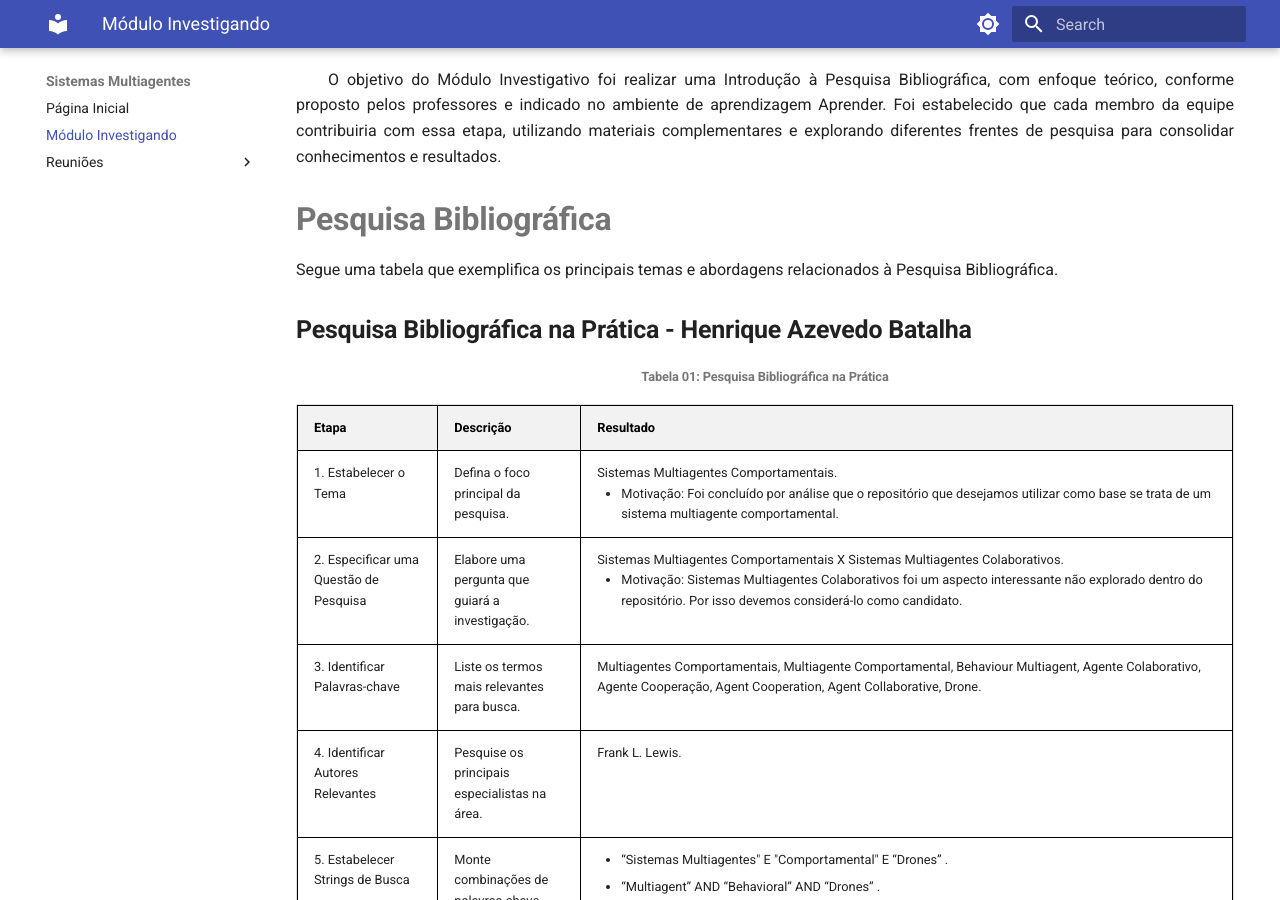
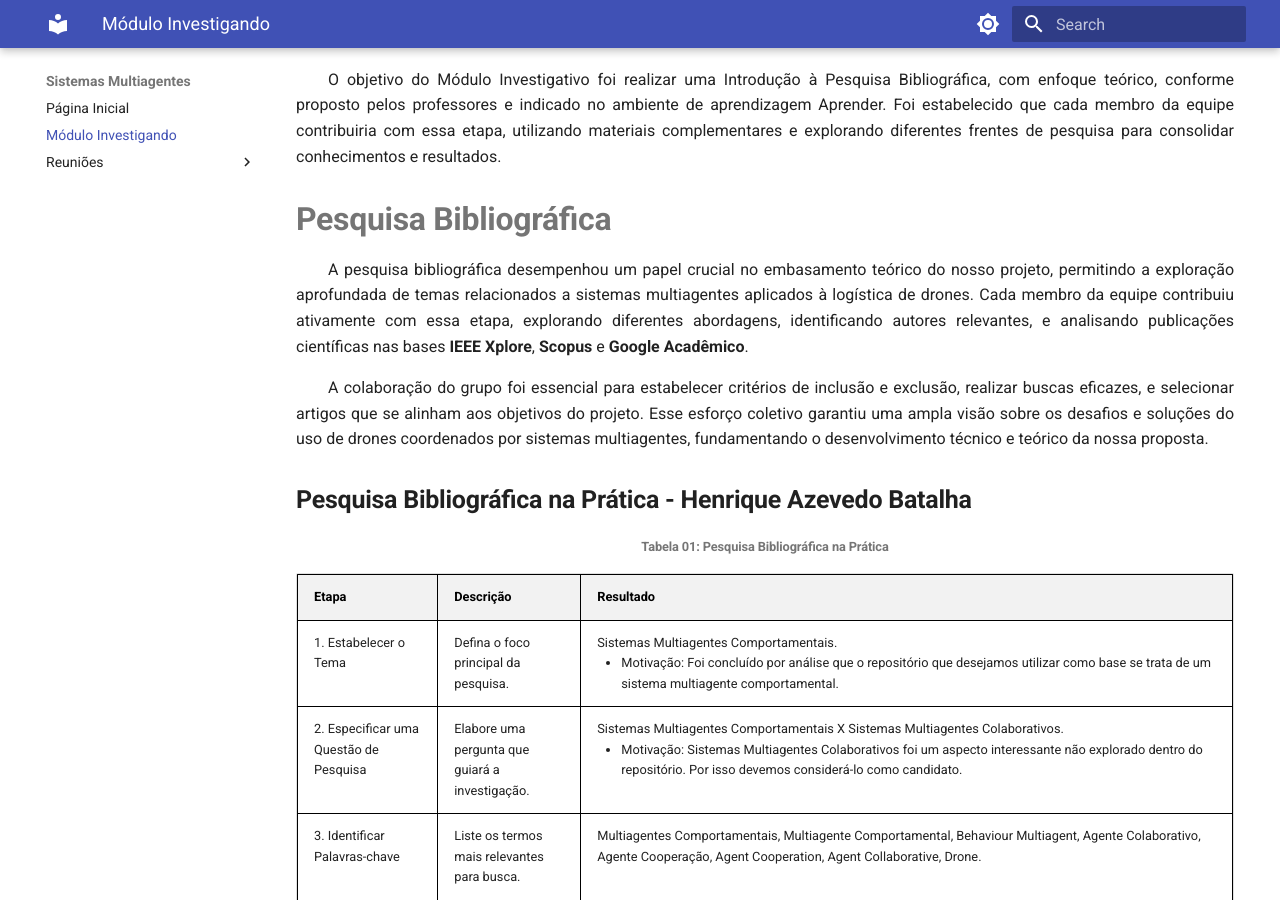
Before and after one commit to UnBSMA2024-2/2024.2_G2_SMA_ProjetoComportamentoCooperativo, an MkDocs documentation site: the page built from docs/modulo_investigando.md, in a window 1280 px wide and 900 px high, scrolled down 402 px. Built offline with MkDocs 1.6.1 and Material for MkDocs 9.7.7, drawn with Linux system fonts in a browser that asks for light colours; some of the changed text lies outside the part shown.

```diff
--- a/docs/modulo_investigando.md
+++ b/docs/modulo_investigando.md
@@ -57,10 +57,13 @@
     &emsp;&emsp;O objetivo do Módulo Investigativo foi realizar uma Introdução à Pesquisa Bibliográfica, com enfoque teórico, conforme proposto pelos professores e indicado no ambiente de aprendizagem Aprender. Foi estabelecido que cada membro da equipe contribuiria com essa etapa, utilizando materiais complementares e explorando diferentes frentes de pesquisa para consolidar conhecimentos e resultados.
   </p>
 
-  <h1 style="font-weight: bold; margin-top: 30px; margin-bottom: 10px;">Pesquisa Bibliográfica</h1>
-  <p align="justify">
-  Segue uma tabela que exemplifica os principais temas e abordagens relacionados à Pesquisa Bibliográfica.
-  </p>
+<h1 style="font-weight: bold; margin-top: 30px; margin-bottom: 10px;">Pesquisa Bibliográfica</h1>
+<p align="justify">
+    &emsp;&emsp;A pesquisa bibliográfica desempenhou um papel crucial no embasamento teórico do nosso projeto, permitindo a exploração aprofundada de temas relacionados a sistemas multiagentes aplicados à logística de drones. Cada membro da equipe contribuiu ativamente com essa etapa, explorando diferentes abordagens, identificando autores relevantes, e analisando publicações científicas nas bases <strong>IEEE Xplore</strong>, <strong>Scopus</strong> e <strong>Google Acadêmico</strong>.
+</p>
+<p align="justify">
+    &emsp;&emsp;A colaboração do grupo foi essencial para estabelecer critérios de inclusão e exclusão, realizar buscas eficazes, e selecionar artigos que se alinham aos objetivos do projeto. Esse esforço coletivo garantiu uma ampla visão sobre os desafios e soluções do uso de drones coordenados por sistemas multiagentes, fundamentando o desenvolvimento técnico e teórico da nossa proposta.
+</p>
 
 <h2 style="font-weight: bold; margin-top: 30px; margin-bottom: 20px;">Pesquisa Bibliográfica na Prática - Henrique Azevedo Batalha</h2>
 <p align="justify">
@@ -340,7 +343,7 @@
     e exploração futura desse tema específico, integrando as práticas e conceitos apresentados nos trabalhos analisados.
 </p>
 
-<h2 style="font-weight: bold; margin-top: 30px; margin-bottom: 20px;">Pesquisa Bibliográfica na Prática - Rodrigo Amaral</h2>
+<h2 style="font-weight: bold; margin-top: 30px; margin-bottom: 20px;">Pesquisa Bibliográfica na Prática - Rodrigo Ferreira do Amaral</h2>
 
 <p align="justify">
     &emsp;&emsp; A evolução da logística impulsionada por tecnologias emergentes tem possibilitado soluções inovadoras, como o uso de drones para entrega de produtos. Esse modelo é viabilizado por sistemas multiagentes (MASs) e por técnicas como Multi-Agent Path Finding (MAPF) e Multi-Agent Pickup and Delivery (MAPD), que coordenam rotas e tarefas em ambientes dinâmicos. Este estudo explora como essas abordagens podem ser aplicadas, destacando métodos de funcionamento e vantagens no contexto urbano.
@@ -432,13 +435,35 @@
         <tr>
           <td>13. Apresentar Referências Finais</td>
           <td>Compile e apresente as referências selecionadas.</td>
-          <td>
-              <p>SYCARA, K. P. Multiagent Systems . AI Magazine, [S. l.], v. 19, n. 2, p. 79, 1998. DOI: 10.1609/aimag.v19i2.1370. Disponível em: https://ojs.aaai.org/aimagazine/index.php/aimagazine/article/view/1370. Acesso em: 24 nov. 2024</p>
-              <p>SALZMAN, Oren; STERN, Roni. Research challenges and opportunities in multi-agent path finding and multi-agent pickup and delivery problems. In: Proceedings of the 19th International Conference on Autonomous Agents and MultiAgent Systems. 2020. p. 1711-1715.</p>
-              <p>MA, Hang et al. Lifelong multi-agent path finding for online pickup and delivery tasks. arXiv preprint arXiv:1705.10868, 2017.</p>
-              <p>LIU, Minghua et al. Task and path planning for multi-agent pickup and delivery. In: Proceedings of the International Joint Conference on Autonomous Agents and Multiagent Systems (AAMAS). 2019.</p>
-              <p>CHAVES, Áquila Neves. Proposta de modelo de veículos aéreos não tripulados (VANTs) cooperativos aplicados a operações de busca. 2013. Tese de Doutorado. Universidade de São Paulo.</p>
-          </td>
+    <td>
+        <ul>
+            <li>
+                <a href="https://ojs.aaai.org/aimagazine/index.php/aimagazine/article/view/1370" target="_blank">
+                    SYCARA, K. P. Multiagent Systems. AI Magazine, [S. l.], v. 19, n. 2, p. 79, 1998. DOI: 10.1609/aimag.v19i2.1370.
+                </a>
+            </li>
+            <li>
+                <a href="https://dl.acm.org/doi/10.5555/3398761.3399103" target="_blank">
+                    SALZMAN, Oren; STERN, Roni. Research challenges and opportunities in multi-agent path finding and multi-agent pickup and delivery problems. In: Proceedings of the 19th International Conference on Autonomous Agents and MultiAgent Systems. 2020. p. 1711-1715.
+                </a>
+            </li>
+            <li>
+                <a href="https://arxiv.org/abs/1705.10868" target="_blank">
+                    MA, Hang et al. Lifelong multi-agent path finding for online pickup and delivery tasks. arXiv preprint arXiv:1705.10868, 2017.
+                </a>
+            </li>
+            <li>
+                <a href="https://dl.acm.org/doi/10.5555/3331965.3331981" target="_blank">
+                    LIU, Minghua et al. Task and path planning for multi-agent pickup and delivery. In: Proceedings of the International Joint Conference on Autonomous Agents and Multiagent Systems (AAMAS). 2019.
+                </a>
+            </li>
+            <li>
+                <a href="https://www.teses.usp.br/teses/disponiveis/3/3140/tde-14032013-105330/" target="_blank">
+                    CHAVES, Áquila Neves. Proposta de modelo de veículos aéreos não tripulados (VANTs) cooperativos aplicados a operações de busca. 2013. Tese de Doutorado. Universidade de São Paulo.
+                </a>
+            </li>
+        </ul>
+    </td>
         </tr>
       </tbody>
     </table>
@@ -454,7 +479,7 @@
 
   <h1 style="font-weight: bold; margin-top: 30px; margin-bottom: 10px;">Histórico de Versão</h1>
   <p align="justify" class="section-text">
-  A tabela 07 representa o histórico de versão do documento.
+  A Tabela 07 representa o histórico de versão do documento.
   </p>
 
   <h6 align="center">Tabela 07: Histórico de Versão</h6>
@@ -494,10 +519,16 @@
          <tr>
           <td>1.3</td>
           <td>24/11/2024</td>
-          <td>Criação do subtópico Pesquisa Bibliográfica na Prática - Rodrigo Amaral e Tabela 06: Pesquisa Bibliográfica na Prática.</td>
+          <td>Criação do subtópico Pesquisa Bibliográfica na Prática - Rodrigo Ferreira do Amaral e Tabela 06: Pesquisa Bibliográfica na Prática.</td>
           <td><a href="https://github.com/rodrigoFAmaral" target="_blank">Rodrigo Ferreira do Amaral</a></td>
           <td><a href="https://github.com/EduardaSMarques" target="_blank">Maria Eduarda dos Santos Marques</a></a></td>
        </tr>
+        <tr>
+        <td>1.4</td>
+        <td>24/11/2024</td>
+        <td>Criação do subtópico Pesquisa Bibliográfica na Prática - Marina Márcia Costa de Souza e Tabela 05: Pesquisa Bibliográfica na Prática.</td>
+        <td><a href="https://github.com/The-Boss-Nina" target="_blank">Marina Márcia Costa de Souza</a></td>
+        <td><a href="https://github.com/HeBatalha" target="_blank">Henrique Azevedo Batalha</a></td>
       </tbody>
     </table>
     <p style="margin-top: 10px; text-align: center;">
```
Also changed, not shown: docs/index.md (+2 -2 lines), site/404.html, site/index.html, site/modulo_investigando/index.html, site/reuniao_1/index.html, site/search/search_index.json, 1 other file.
